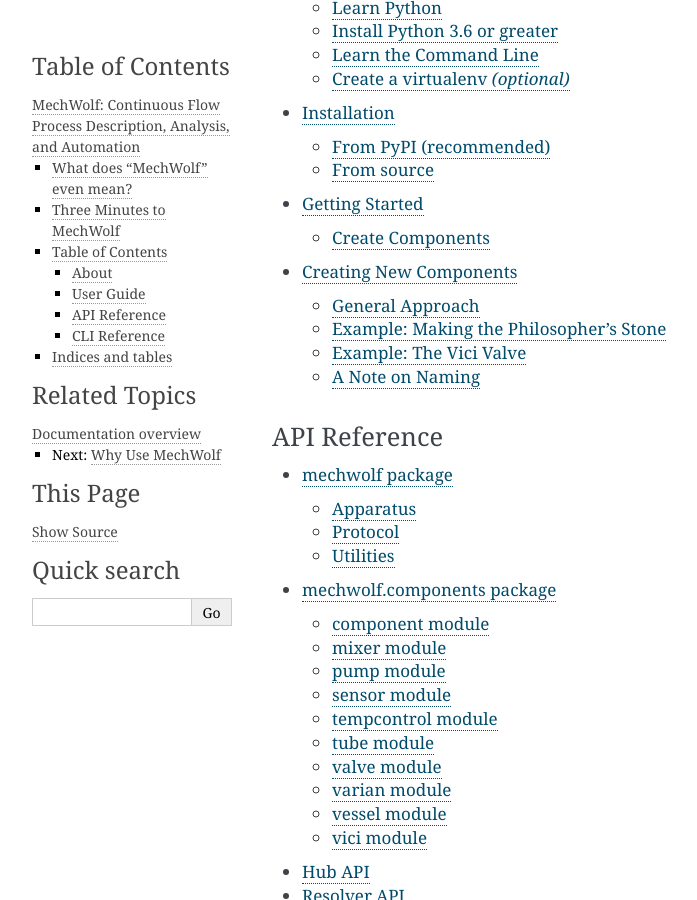
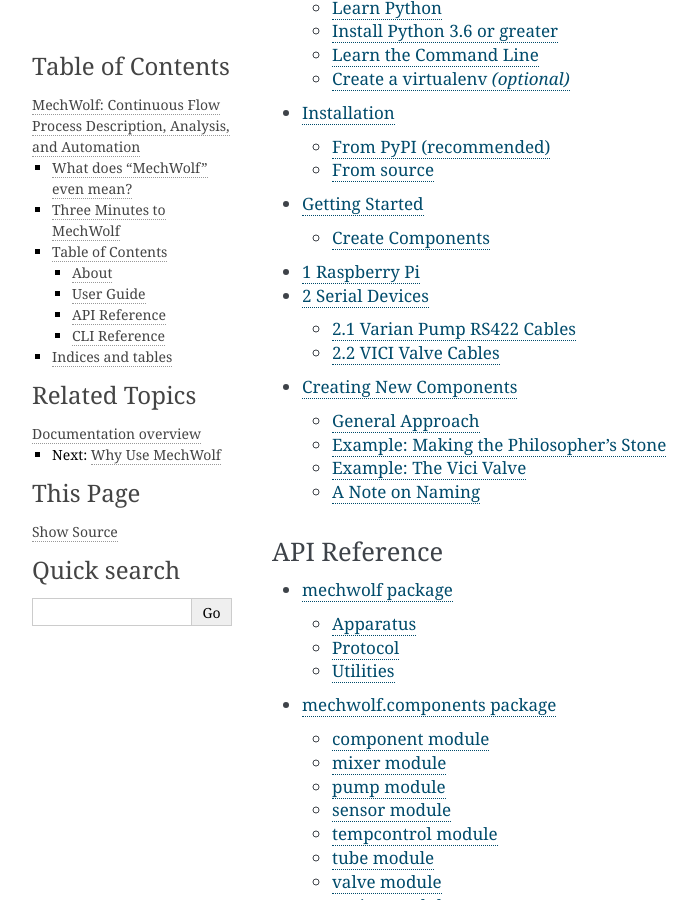
Before and after one commit to MechWolf/MechWolf, a Sphinx documentation site: the page built from docs/source/index.rst, in a window 1280 px wide and 900 px high, scrolled down 4843 px. Shown: the whole window, without its empty margins (148-845 px from the left). Built offline with Sphinx 7.4.7, drawn with Linux system fonts in a browser that asks for light colours; pages that are not in the unit, such as notebooks, are missing from menus; part of the change alters nothing that is shown.

```diff
--- a/docs/source/index.rst
+++ b/docs/source/index.rst
@@ -185,6 +185,7 @@ User Guide
    guide/gentle_intro
    guide/installation
    guide/getting_started
+   guide/rpi_setup
    guide/new_components
 
 API Reference
```
